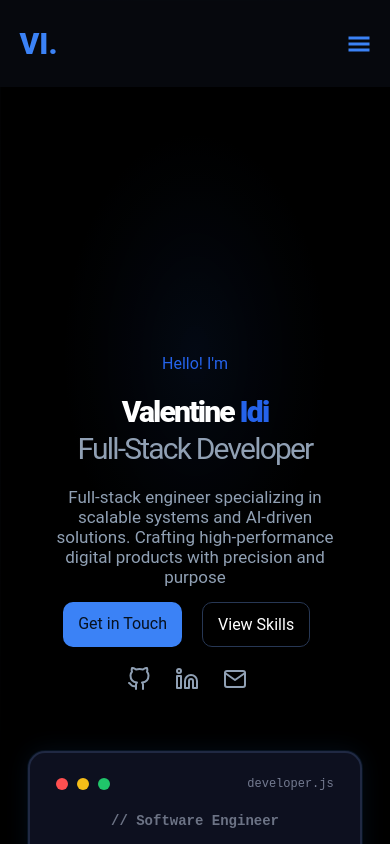
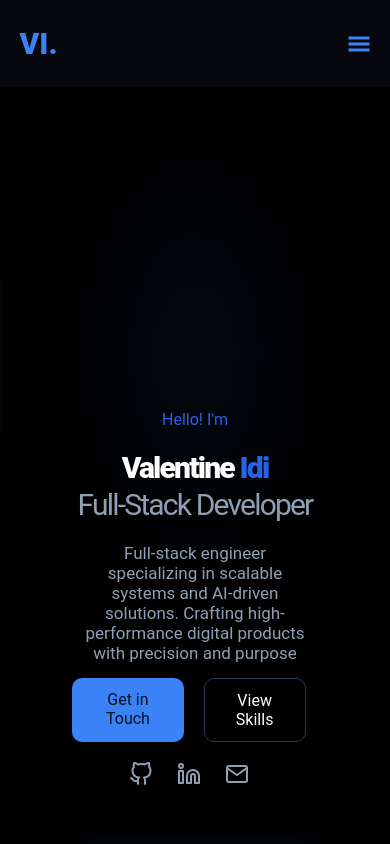
Before and after one commit to valentine-idi/portfolio, a React app: page / in a window 390 px wide. Shown: the top 844 px of the page. Built offline with nearby package versions, Linux system fonts and the light colour scheme; the HTML template or start-up script is replaced by a standard one.

Commit message:
made home page always full height

```diff
--- a/src/components/home/Home.module.scss
+++ b/src/components/home/Home.module.scss
@@ -5,7 +5,8 @@
   display: flex;
   justify-content: space-between;
   align-items: center;
-  padding: 546px 0;
+  //   padding: 546px 0;
+  min-height: calc(100vh);
   gap: 30px;
   width: 90%;
   max-width: 1000px;
@@ -113,11 +114,11 @@
   }
 }
 
-@media (max-width: 1623px) {
-  .container {
-    padding: 540px 0;
-  }
-}
+// @media (max-width: 1623px) {
+//   .container {
+//     // padding: 540px 0;
+//   }
+// }
 
 @media (max-width: 940px) {
   .container {
@@ -143,25 +144,25 @@
   }
 }
 
-@media (max-width: 625px) {
-  .container {
-    padding: 406px 0;
-    .left,
-    .right {
-      width: 95%;
-    }
-  }
-}
+// @media (max-width: 625px) {
+//   .container {
+//     // padding: 406px 0;
+//     .left,
+//     .right {
+//       width: 95%;
+//     }
+//   }
+// }
 
-@media (max-width: 535px) {
-  .container {
-    padding: 398px 0;
-  }
-}
+// @media (max-width: 535px) {
+//   .container {
+//     // padding: 398px 0;
+//   }
+// }
 
 @media (max-width: 475px) {
   .container {
-    padding: 354px 0;
+    // padding: 354px 0;
     .left {
       .socials {
         display: block;
```
